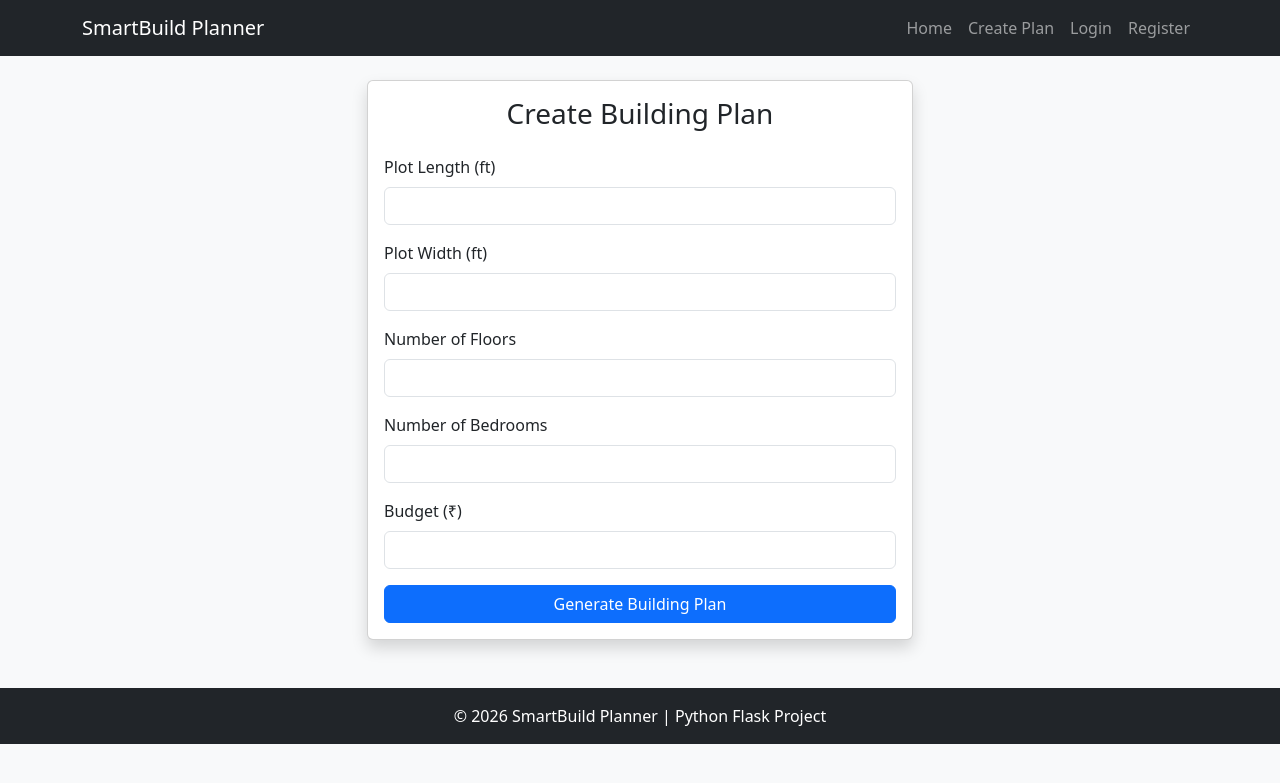
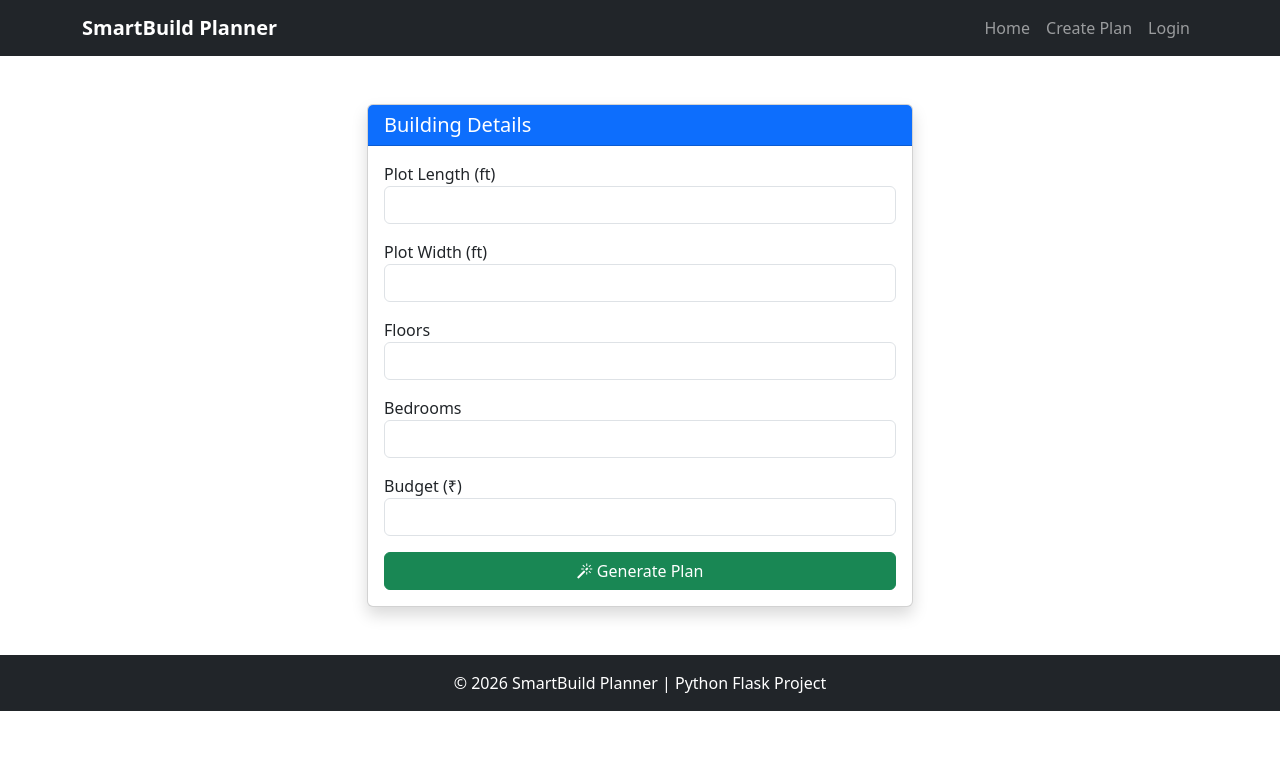
Before and after one commit to skferoz7/SmartBuild-Planner, a Flask app: page /create-plan in a window 1280 px wide. Shown: the top 783 px of the page. Run offline with Flask 3, Linux system fonts and the light colour scheme.

Commit message:
change UI

```diff
--- a/templates/input_plan.html
+++ b/templates/input_plan.html
@@ -1,48 +1,49 @@
 {% extends "layout.html" %}
+{% block content %}
 
-{% block title %}Create Building Plan{% endblock %}
-
-{% block content %}
 <div class="row justify-content-center">
   <div class="col-md-6">
     <div class="card shadow">
+      <div class="card-header bg-primary text-white">
+        <h5 class="mb-0">Building Details</h5>
+      </div>
+
       <div class="card-body">
-                <h3 class="text-center mb-4">Create Building Plan</h3>
+        <form method="POST">
 
-                <form method="POST">
           <div class="mb-3">
-                        <label class="form-label">Plot Length (ft)</label>
-                        <input type="number" name="length" class="form-control" required>
+            <label>Plot Length (ft)</label>
+            <input type="number" class="form-control" name="length" required>
           </div>
 
           <div class="mb-3">
-                        <label class="form-label">Plot Width (ft)</label>
-                        <input type="number" name="width" class="form-control" required>
+            <label>Plot Width (ft)</label>
+            <input type="number" class="form-control" name="width" required>
           </div>
 
           <div class="mb-3">
-                        <label class="form-label">Number of Floors</label>
-                        <input type="number" name="floors" class="form-control" required>
+            <label>Floors</label>
+            <input type="number" class="form-control" name="floors" required>
           </div>
 
           <div class="mb-3">
-                        <label class="form-label">Number of Bedrooms</label>
-                        <input type="number" name="bedrooms" class="form-control" required>
+            <label>Bedrooms</label>
+            <input type="number" class="form-control" name="bedrooms" required>
           </div>
 
           <div class="mb-3">
-                        <label class="form-label">Budget (₹)</label>
-                        <input type="number" name="budget" class="form-control" required>
+            <label>Budget (₹)</label>
+            <input type="number" class="form-control" name="budget" required>
           </div>
 
-                     <button type="submit" class="btn btn-primary w-100">
-                        Generate Building Plan
+          <button class="btn btn-success w-100">
+            <i class="bi bi-magic"></i> Generate Plan
           </button>
 
         </form>
-
       </div>
     </div>
   </div>
 </div>
+
 {% endblock %}
--- a/templates/layout.html
+++ b/templates/layout.html
@@ -2,82 +2,39 @@
 <html lang="en">
 <head>
   <meta charset="UTF-8">
-    <title>{% block title %}SmartBuild Planner{% endblock %}</title>
+  <title>SmartBuild Planner</title>
 
-    <!-- Bootstrap CSS -->
-    <link
-        href="https://cdn.jsdelivr.net/npm/bootstrap@5.3.2/dist/css/bootstrap.min.css"
-        rel="stylesheet"
-    >
+  <!-- Bootstrap -->
+  <link href="https://cdn.jsdelivr.net/npm/bootstrap@5.3.2/dist/css/bootstrap.min.css" rel="stylesheet">
+
+  <!-- Icons -->
+  <link href="https://cdn.jsdelivr.net/npm/bootstrap-icons/font/bootstrap-icons.css" rel="stylesheet">
 
   <!-- Custom CSS -->
   <link rel="stylesheet" href="{{ url_for('static', filename='css/style.css') }}">
 </head>
+<body>
 
-<body class="bg-light">
-
-    <!-- 🔹 NAVBAR -->
 <nav class="navbar navbar-expand-lg navbar-dark bg-dark">
   <div class="container">
-            <a class="navbar-brand" href="{{ url_for('planner.home') }}">
-                SmartBuild Planner
-            </a>
-
+    <a class="navbar-brand fw-bold" href="/">SmartBuild Planner</a>
     <div class="collapse navbar-collapse">
       <ul class="navbar-nav ms-auto">
-                    <li class="nav-item">
-                        <a class="nav-link" href="{{ url_for('planner.home') }}">Home</a>
-                    </li>
-
-                    <li class="nav-item">
-                        <a class="nav-link" href="{{ url_for('planner.create_plan') }}">
-                            Create Plan
-                        </a>
-                    </li>
-
-                    <li class="nav-item">
-                        <a class="nav-link" href="{{ url_for('auth.login') }}">Login</a>
-                    </li>
-
-                    <li class="nav-item">
-                        <a class="nav-link" href="{{ url_for('auth.register') }}">Register</a>
-                    </li>
+        <li class="nav-item"><a class="nav-link" href="/">Home</a></li>
+        <li class="nav-item"><a class="nav-link" href="/create-plan">Create Plan</a></li>
+        <li class="nav-item"><a class="nav-link" href="/login">Login</a></li>
       </ul>
     </div>
   </div>
 </nav>
 
-    <!-- 🔹 FLASH MESSAGES -->
-    <div class="container mt-3">
-        {% with messages = get_flashed_messages() %}
-            {% if messages %}
-                {% for message in messages %}
-                    <div class="alert alert-info alert-dismissible fade show" role="alert">
-                        {{ message }}
-                        <button type="button" class="btn-close" data-bs-dismiss="alert"></button>
-                    </div>
-                {% endfor %}
-            {% endif %}
-        {% endwith %}
+<div class="container my-5">
+  {% block content %}{% endblock %}
 </div>
 
-    <!-- 🔹 MAIN CONTENT -->
-    <div class="container mt-4">
-        {% block content %}
-        {% endblock %}
-    </div>
-
-    <!-- 🔹 FOOTER -->
-    <footer class="bg-dark text-white text-center py-3 mt-5">
-        <p class="mb-0">
-            © {{ 2026 }} SmartBuild Planner | Python Flask Project
-        </p>
+<footer class="bg-dark text-white text-center py-3">
+  © 2026 SmartBuild Planner | Python Flask Project
 </footer>
-
-    <!-- Bootstrap JS -->
-    <script
-        src="https://cdn.jsdelivr.net/npm/bootstrap@5.3.2/dist/js/bootstrap.bundle.min.js">
-    </script>
 
 </body>
 </html>
```
Also changed, not shown: templates/index.html (+8 -12 lines), templates/result.html (+17 -25 lines). Lines whose indentation alone changed are shown as unchanged.
